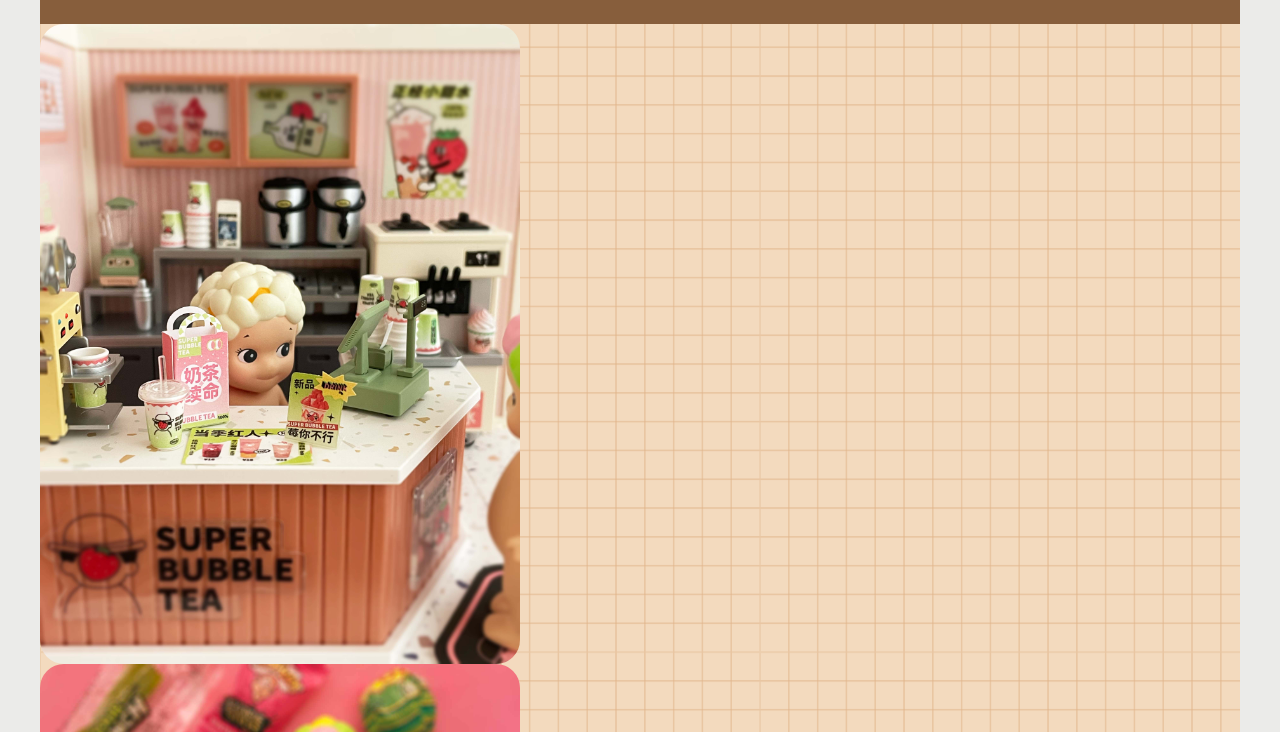
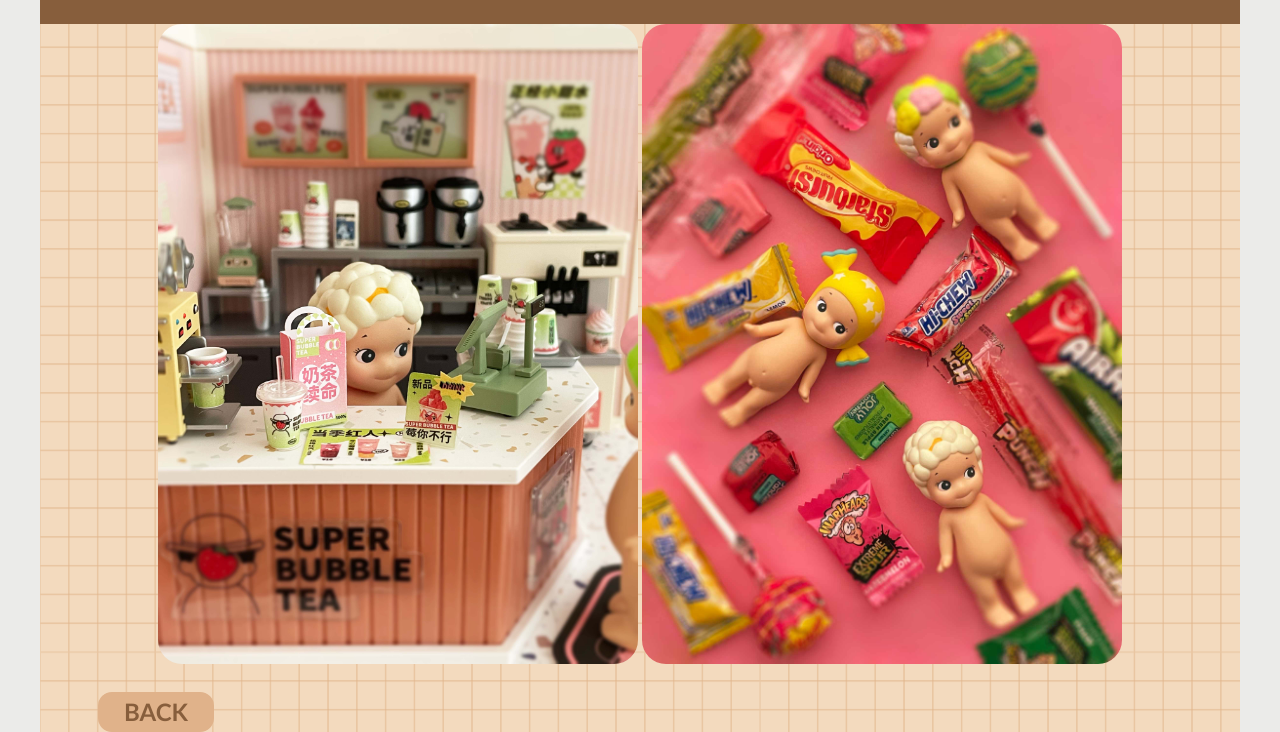
Before and after one commit to k-zhen/project-1, a plain HTML site: page details.html in a window 1280 px wide. Shown: the part 68-800 px from the top of the page. Drawn offline with Linux system fonts and the light colour scheme; a web font is replaced by a local one.

Commit message:
Update main.css

```diff
--- a/main.css
+++ b/main.css
@@ -181,7 +181,7 @@ nav {
     margin: 0px auto;
     margin-top: 24px;
     margin-bottom: 68px;
-    margin-left: 12px;
+    margin-left: 58px;
     line-height: 100%;
     width: 100px;
     text-align: center;
@@ -203,7 +203,7 @@ nav {
 
 /* DETAILS CONFIG */
 .details {
-    text-align: left;
+    text-align: center;
     padding: 0px 0px 100px 0px;
 }
 .details-p {
@@ -216,7 +216,7 @@ nav {
     margin-bottom: 10px;
 }
 .details-img {
-    display: block;
+    display: inline-block;
     width: 40%;
     max-height: 40%;
     border-radius: 24px;
```
